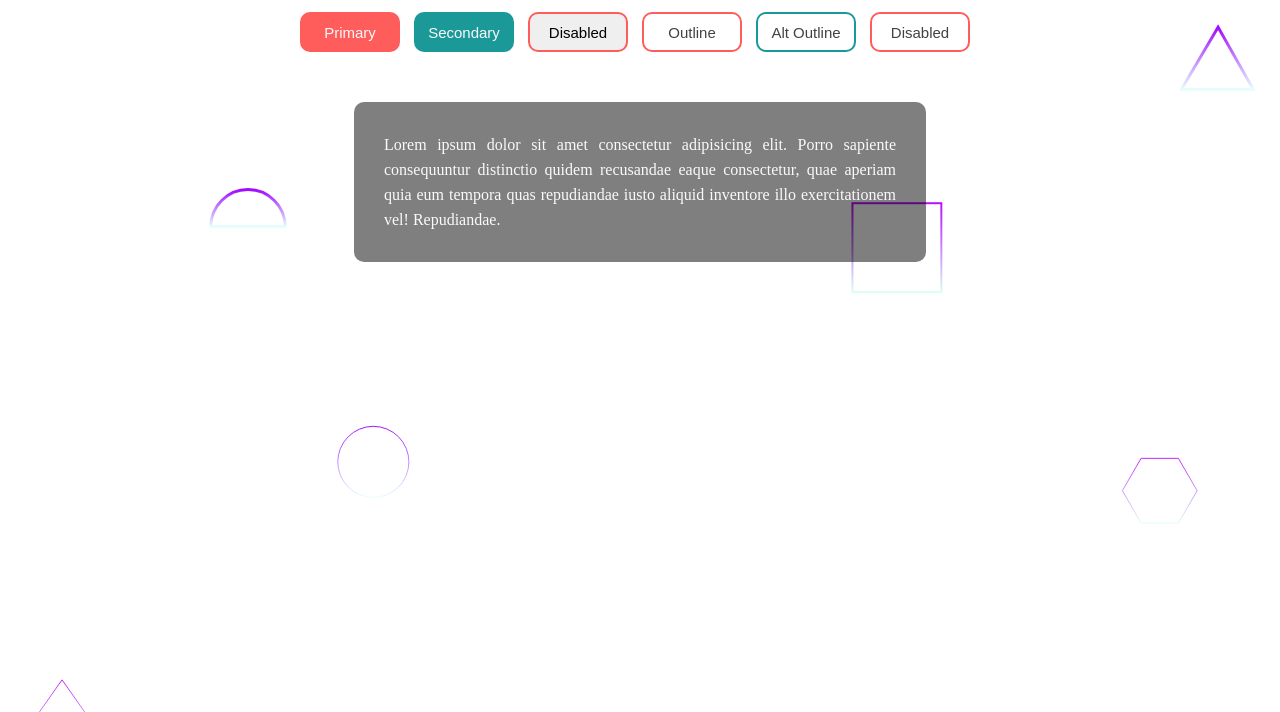
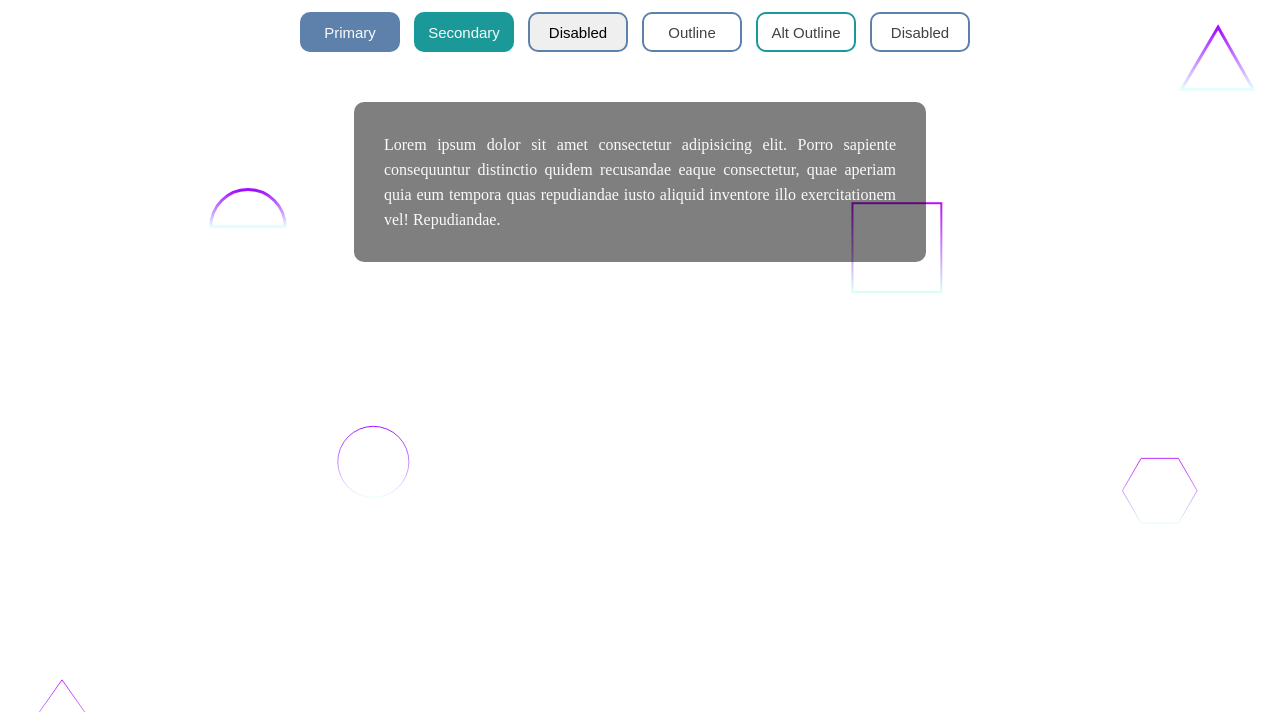
Before and after one commit to Nors1e/light-dark-mode, a plain HTML site: page index.html in a window 1280 px wide. Shown: the part 2027-2739 px from the top of the page. Drawn offline with Linux system fonts and the light colour scheme.

```diff
--- a/style.css
+++ b/style.css
@@ -2,7 +2,7 @@
 
 
 :root {
-  --primary-color: rgb(255, 92, 92);
+  --primary-color: rgb(94, 129, 172);
   --primary-variant: #ff2d2d;
   --secondary-color: #1b9999;
   --on-primary: rgb(250, 250, 250);
```
